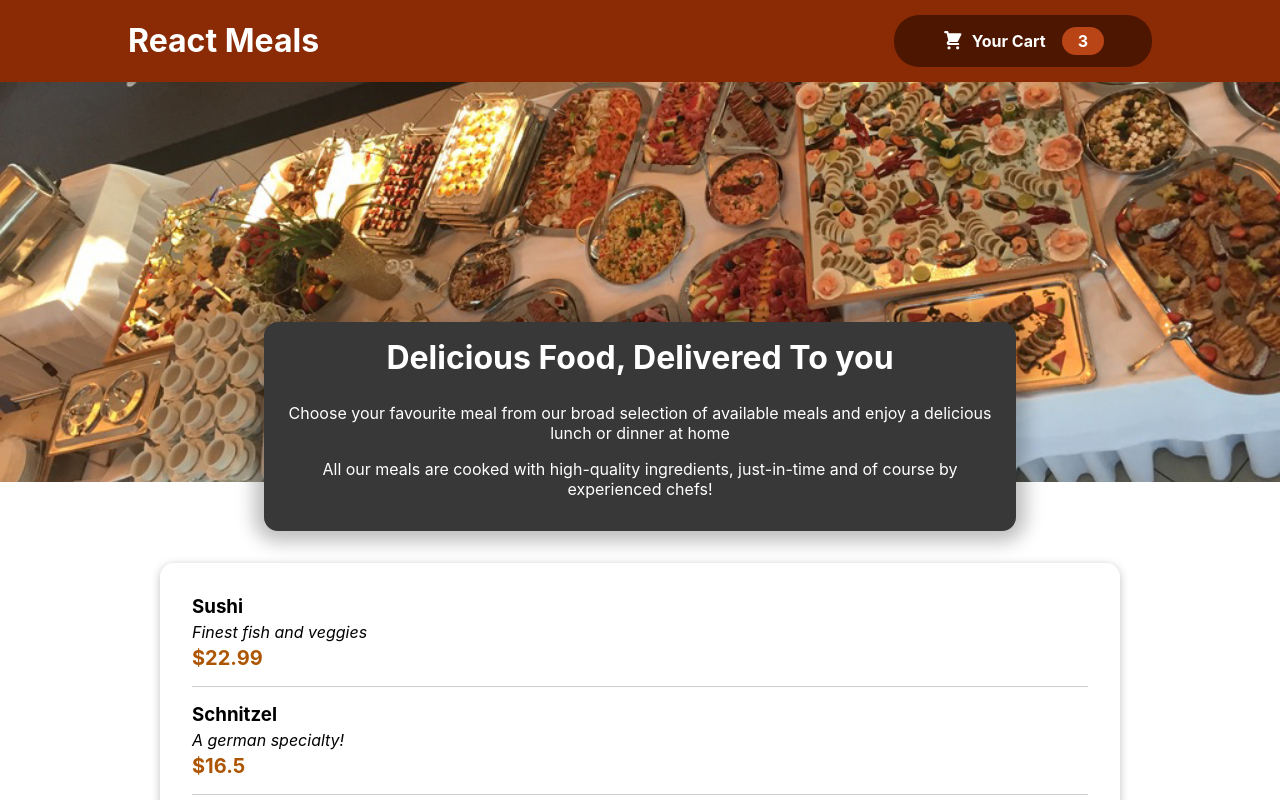
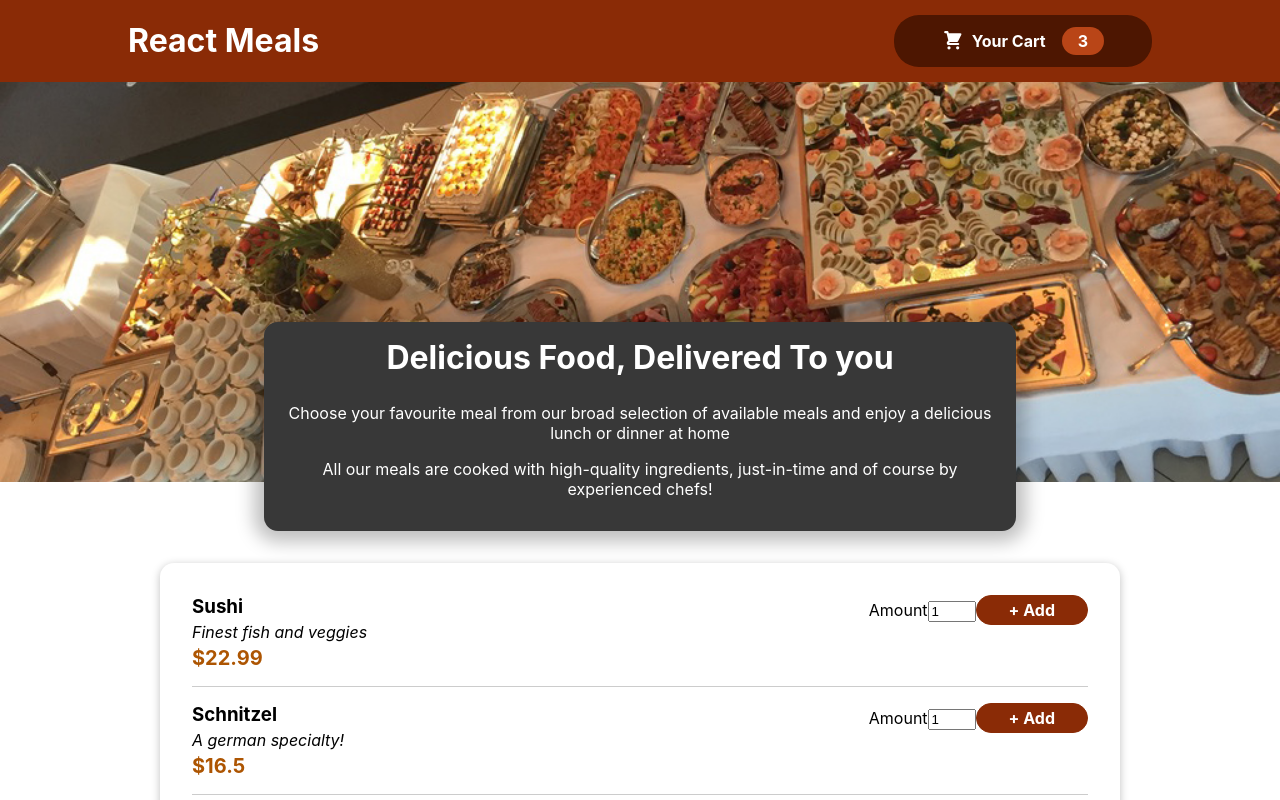
Before and after one commit to ansam007/X--Meal-Orders--X, a React (Create React App) app: page / in a window 1280 px wide. Shown: the top 800 px of the page. Built offline with nearby package versions, Linux system fonts and the light colour scheme.

Commit message:
Add button to increase order items but right now without any functionality

```diff
--- /dev/null
+++ b/src/components/Meals/MealItemForm.js
@@ -0,0 +1,13 @@
+import classes from './MealItemForm.module.css';
+
+const MealItemForm = () => {
+    return (
+        <form className={classes.form}>
+            <label htmlFor="amount">Amount</label>
+            <input id='amount' type='number' min='1' max='5' step='1' defaultValue='1'></input>
+            <button>+ Add</button>
+        </form>
+    )
+}
+
+export default MealItemForm;
--- /dev/null
+++ b/src/components/Meals/MealItemForm.module.css
@@ -0,0 +1,20 @@
+.form {
+  text-align: right;
+}
+
+.form button {
+  font: inherit;
+  cursor: pointer;
+  background-color: #8a2b06;
+  border: 1px solid #8a2b06;
+  color: white;
+  padding: 0.25rem 2rem;
+  border-radius: 20px;
+  font-weight: bold;
+}
+
+.form button:hover,
+.form button:active {
+  background-color: #641e03;
+  border-color: #641e03;
+}
--- a/src/components/Meals/ShowMeals.js
+++ b/src/components/Meals/ShowMeals.js
@@ -1,4 +1,5 @@
 import classes from "./ShowMeals.module.css";
+import MealItemForm from "./MealItemForm";
 
 const ShowMeals = (props) => {
   return (
@@ -8,6 +9,9 @@ const ShowMeals = (props) => {
         <div className={classes.description}>{props.description}</div>
         <div className={classes.price}>${props.price}</div>
       </div>
+      <div>
+        <MealItemForm></MealItemForm>
+      </div>
     </li>
   );
 };
```
